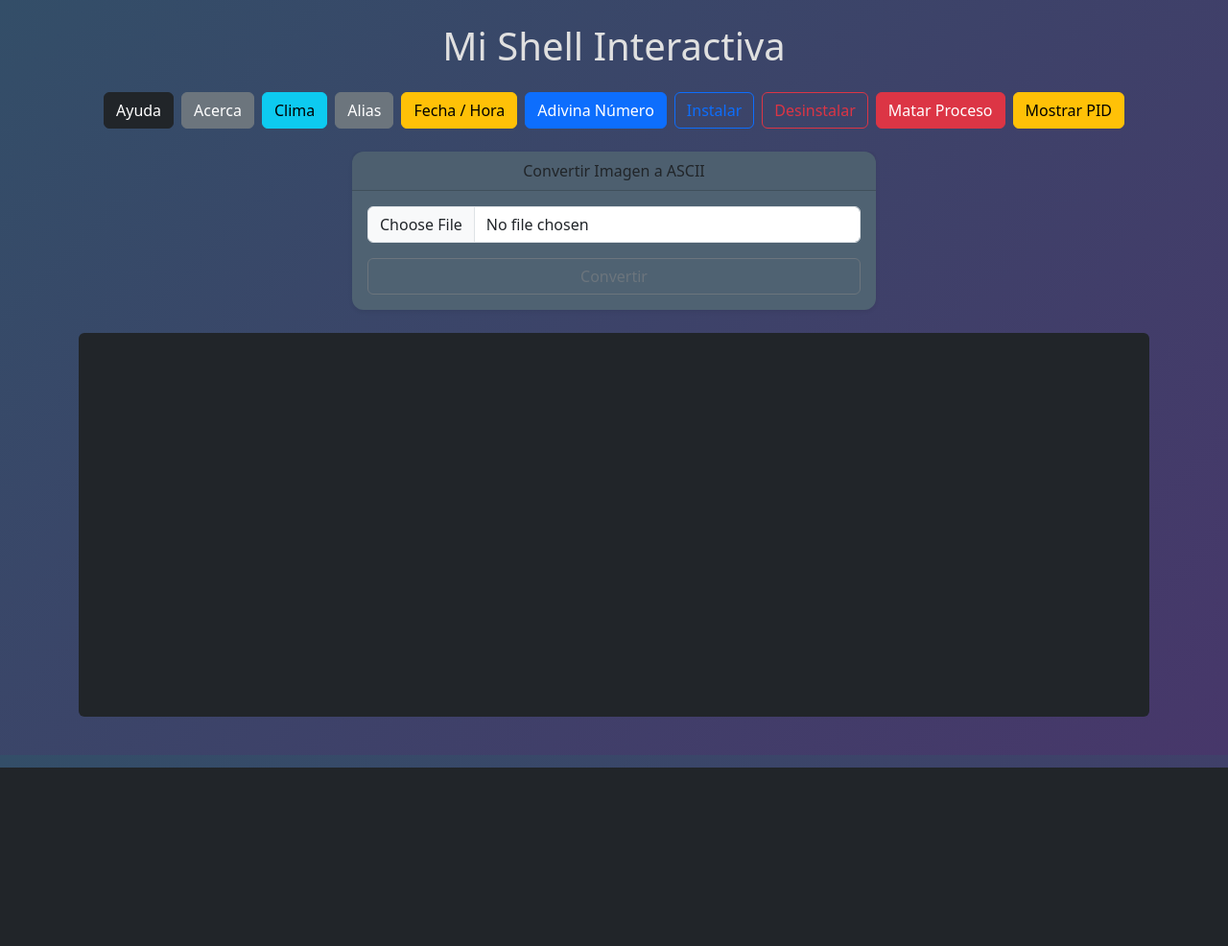
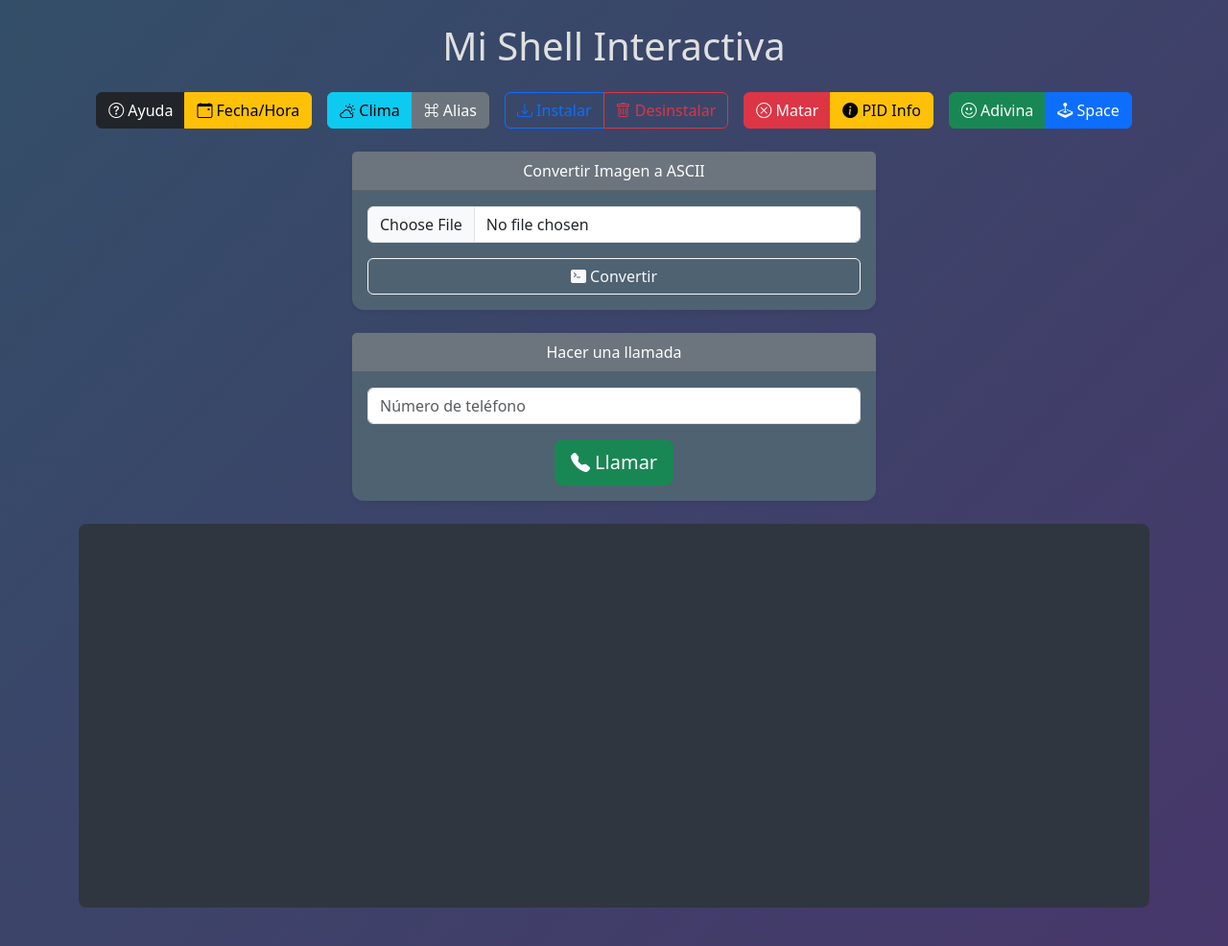
Before and after one commit to JavierGutierrezDev/MyBash, a Flask app: page / in a window 1280 px wide. Shown: the whole page at 96% size. Before the commit the page ends 800 px from the top, so only its background shows below. Run offline with Flask 3, Linux system fonts and the light colour scheme.

Commit message:
[DEVELOPED]
Todas las funciones implementadas correctamente. Primera version del proyecto terminada

```diff
--- a/miBashFlask/app.py
+++ b/miBashFlask/app.py
@@ -1,6 +1,11 @@
 from flask import Flask, request, jsonify, render_template
 import subprocess, os
 from werkzeug.utils import secure_filename
+from subprocess import check_output, CalledProcessError, run, DEVNULL, STDOUT
+from flask import send_from_directory
+import time
+import os
+
 
 app = Flask(__name__)
 app.config['UPLOAD_FOLDER'] = 'uploads'
@@ -15,6 +20,18 @@ def run_cmd():
     data = request.get_json()
     cmd  = data.get('comando')
     args = data.get('args', [])
+
+    # Ramas especiales que no devuelven texto
+    if cmd == 'make_call':
+        # Lanzamos la llamada sin capturar output
+        run(
+            ['bash', './mibash.sh', 'call'] + args,
+            stdout=DEVNULL, stderr=DEVNULL, check=True
+        )
+        return jsonify({'output': f'Llamando a {args[0]}…'})
+
+
+
     try:
         out = subprocess.check_output(
             ['bash', './mibash.sh', cmd] + args,
@@ -27,21 +44,45 @@ def run_cmd():
 
 @app.route('/ascii', methods=['POST'])
 def ascii_cmd():
-    f = request.files['image']
+    f  = request.files['image']
     fn = secure_filename(f.filename)
     path = os.path.join(app.config['UPLOAD_FOLDER'], fn)
     f.save(path)
+
     try:
+        # 1) Obtén el output ANSI
         out = subprocess.check_output(
             ['bash', './mibash.sh', 'img_to_ascii', path],
             stderr=subprocess.STDOUT,
             text=True
         )
-        return jsonify({'output': out})
+
+        # 2) Guarda en asciiArt/<nombre_timestamp>.txt
+        ascii_dir = 'asciiArt'
+        os.makedirs(ascii_dir, exist_ok=True)
+        base = os.path.splitext(fn)[0]
+        timestamp = int(time.time())
+        save_name = f"{base}_{timestamp}.txt"
+        save_path = os.path.join(ascii_dir, save_name)
+        with open(save_path, 'w') as af:
+            af.write(out)
+
+        # 3) Devuelve ANSI + nombre de fichero
+        return jsonify({
+            'output': out,
+            'file': save_name
+        })
+
     except subprocess.CalledProcessError as e:
         return jsonify({'output': e.output, 'error': True})
     finally:
         os.remove(path)
+
+# 4) Nueva ruta para servir los ficheros guardados
+@app.route('/asciiArt/<filename>')
+def serve_ascii(filename):
+    return send_from_directory('asciiArt', filename, mimetype='text/plain')
+
 
 # Nueva ruta para el juego de Adivinar Número
 @app.route('/game/guess')
--- a/miBashFlask/templates/index.html
+++ b/miBashFlask/templates/index.html
@@ -4,8 +4,13 @@
   <meta charset="utf-8">
   <meta name="viewport" content="width=device-width, initial-scale=1">
   <title>Mi Shell Interactiva</title>
+  <!-- Bootstrap 5 -->
   <link href="https://cdn.jsdelivr.net/npm/bootstrap@5.3.0/dist/css/bootstrap.min.css" rel="stylesheet">
-    <style>
+  <!-- Bootstrap Icons -->
+  <link href="https://cdn.jsdelivr.net/npm/bootstrap-icons@1.10.5/font/bootstrap-icons.css" rel="stylesheet">
+  <!-- ANSI to HTML -->
+  <script src="https://cdn.jsdelivr.net/npm/ansi_up@5"></script>
+  <style>
     /* Paleta pastel oscuro */
     body {
       background: linear-gradient(135deg, #334e68, #47376a);
@@ -15,7 +20,7 @@
       transition: transform .2s ease, box-shadow .2s ease;
     }
     .btn:hover {
-      transform: translateY(-3px);
+      transform: translateY(-2px);
       box-shadow: 0 .3rem .6rem rgba(0,0,0,0.6);
     }
     .card {
@@ -35,42 +40,100 @@
       white-space: pre-wrap;
       height: 400px;
       overflow: auto;
+      padding: 1rem;
+      font-family: monospace;
     }
-    /* Spinner color */
     .spinner-border {
       color: #a5c9ca;
     }
   </style>
 </head>
-<body class="bg-light">
-
+<body>
   <div class="container py-4">
     <h1 class="text-center mb-4">Mi Shell Interactiva</h1>
 
-    <!-- Botones de comando -->
-    <div class="row mb-4">
-      <div class="col-12 d-flex flex-wrap justify-content-center gap-2">
-        <button class="btn btn-dark" onclick="run('help')">Ayuda</button>
-        <button class="btn btn-secondary" onclick="window.location.href='/showAbout'">Acerca</button>
-        <button class="btn btn-info" onclick="promptRun('clima','Ciudad para el clima:')">Clima</button>
-        <button class="btn btn-secondary" onclick="promptRun('alias','Comando alias (ej: ls -l):')">Alias</button>
-        <button class="btn btn-warning" onclick="run('show_date')">Fecha / Hora</button>
-        <button class="btn btn-primary" onclick="window.location.href='/game/guess'">Adivina Número</button>
-        <button class="btn btn-outline-primary" onclick="promptRun('install_app','Paquete a instalar:')">Instalar</button>
-        <button class="btn btn-outline-danger" onclick="promptRun('uninstall_app','Paquete a desinstalar:')">Desinstalar</button>
-        <button class="btn btn-danger" onclick="promptRun('kill_process','PID a matar:')">Matar Proceso</button>
-        <button class="btn btn-warning" onclick="promptRun('show_pid','PID a mostrar info:')">Mostrar PID</button>
+    <!-- Toolbar agrupa botones con iconos y texto -->
+    <div class="btn-toolbar justify-content-center mb-4" role="toolbar" aria-label="Toolbar principal">
+
+      <!-- Grupo: Sistema -->
+      <div class="btn-group me-3" role="group" aria-label="Sistema">
+        <button class="btn btn-dark" onclick="run('help')">
+          <i class="bi bi-question-circle"></i> Ayuda
+        </button>
+
+        <button class="btn btn-warning" onclick="run('show_date')">
+          <i class="bi bi-calendar-event"></i> Fecha/Hora
+        </button>
       </div>
+
+      <!-- Grupo: Utilidades -->
+      <div class="btn-group me-3" role="group" aria-label="Utilidades">
+        <button class="btn btn-info" onclick="promptRun('clima','Ciudad:')">
+          <i class="bi bi-cloud-sun"></i> Clima
+        </button>
+        <button class="btn btn-secondary" onclick="promptRun('alias','Alias y args:')">
+          <i class="bi bi-command"></i> Alias
+        </button>
+      </div>
+
+      <!-- Grupo: Gestión de paquetes -->
+      <div class="btn-group me-3" role="group" aria-label="Paquetes">
+        <button class="btn btn-outline-primary" onclick="promptRun('install_app','Paquete a instalar:')">
+          <i class="bi bi-download"></i> Instalar
+        </button>
+        <button class="btn btn-outline-danger" onclick="promptRun('uninstall_app','Paquete a desinstalar:')">
+          <i class="bi bi-trash"></i> Desinstalar
+        </button>
+      </div>
+
+      <!-- Grupo: Procesos -->
+      <div class="btn-group me-3" role="group" aria-label="Procesos">
+        <button class="btn btn-danger" onclick="promptRun('kill_process','PID a matar:')">
+          <i class="bi bi-x-circle"></i> Matar
+        </button>
+        <button class="btn btn-warning" onclick="promptRun('show_pid','PID a mostrar:')">
+          <i class="bi bi-info-circle-fill"></i> PID Info
+        </button>
+      </div>
+
+      <!-- Grupo: Juegos -->
+      <div class="btn-group" role="group" aria-label="Juegos">
+        <button class="btn btn-success" onclick="window.location.href='/game/guess'">
+          <i class="bi bi-emoji-smile"></i> Adivina
+        </button>
+        <button class="btn btn-primary" data-bs-toggle="modal" data-bs-target="#modalSpace">
+          <i class="bi bi-joystick"></i> Space
+        </button>
+      </div>
+
     </div>
 
     <!-- Conversión de imagen a ASCII -->
     <div class="row mb-4">
       <div class="col-12 col-md-6 offset-md-3">
         <div class="card shadow-sm">
-          <div class="card-header text-center">Convertir Imagen a ASCII</div>
+          <div class="card-header text-center text-white bg-secondary">Convertir Imagen a ASCII</div>
           <div class="card-body text-center">
             <input id="fileInput" type="file" accept="image/*" class="form-control mb-3">
-            <button id="asciiBtn" class="btn btn-outline-secondary w-100">Convertir</button>
+            <button id="asciiBtn" class="btn btn-outline-light w-100">
+              <i class="bi bi-terminal-fill"></i> Convertir
+            </button>
+          </div>
+        </div>
+      </div>
+    </div>
+
+    <!-- Llamada con número -->
+    <div class="row mb-4">
+      <div class="col-12 col-md-6 offset-md-3">
+        <div class="card shadow-sm">
+          <div class="card-header text-center text-white bg-secondary">Hacer una llamada</div>
+          <div class="card-body text-center">
+            <input id="phoneInput" type="text" placeholder="Número de teléfono"
+                   class="form-control mb-3">
+            <button id="callBtn" class="btn btn-success btn-lg">
+              <i id="phoneIcon" class="bi bi-telephone-fill"></i> Llamar
+            </button>
           </div>
         </div>
       </div>
@@ -84,23 +147,22 @@
     <!-- Área de salida -->
     <div class="row">
       <div class="col">
-        <pre id="output"
-             class="bg-dark text-white p-3 rounded"
-             style="height:400px; overflow:auto; white-space: pre-wrap;"></pre>
+        <pre id="output"></pre>
       </div>
     </div>
+
   </div>
 
   <!-- Modal Space Invaders -->
   <div class="modal fade" id="modalSpace" tabindex="-1" aria-labelledby="modalSpaceLabel" aria-hidden="true">
     <div class="modal-dialog modal-dialog-centered">
-      <div class="modal-content">
-        <div class="modal-header">
-          <h5 class="modal-title" id="modalSpaceLabel">Space Invaders</h5>
-          <button type="button" class="btn-close" data-bs-dismiss="modal"></button>
+      <div class="modal-content bg-dark text-white">
+        <div class="modal-header border-0">
+          <h5 class="modal-title" id="modalSpaceLabel"><i class="bi bi-joystick"></i> Space Invaders</h5>
+          <button type="button" class="btn-close btn-close-white" data-bs-dismiss="modal"></button>
         </div>
         <div class="modal-body">
-          <p>Para jugar Space Invaders en tu terminal:</p>
+          <p>Para jugar en tu terminal:</p>
           <pre>ninvaders</pre>
         </div>
       </div>
@@ -109,12 +171,10 @@
 
   <!-- Bootstrap JS -->
   <script src="https://cdn.jsdelivr.net/npm/bootstrap@5.3.0/dist/js/bootstrap.bundle.min.js"></script>
-
   <script>
     function showSpinner(on) {
       document.getElementById('spinner').classList.toggle('d-none', !on);
     }
-
     function run(cmd, args = []) {
       showSpinner(true);
       document.getElementById('output').textContent = '';
@@ -131,37 +191,44 @@
       })
       .catch(err => {
         showSpinner(false);
-        console.error(cmd, err);
         document.getElementById('output').textContent = 'Error: ' + err;
       });
     }
-
-    function promptRun(cmd, message) {
-      const val = prompt(message);
-      if (!val && message.indexOf('(no hace falta')===-1) return;
-      const args = val ? val.trim().split(/\s+/) : [];
-      run(cmd, args);
+    function promptRun(cmd, msg) {
+      const val = prompt(msg);
+      if (!val) return;
+      run(cmd, val.trim().split(/\s+/));
     }
-
     document.getElementById('asciiBtn').addEventListener('click', () => {
       const file = document.getElementById('fileInput').files[0];
-      if (!file) return alert('Selecciona una imagen primero.');
+      if (!file) return alert('Selecciona una imagen.');
       showSpinner(true);
-      const form = new FormData();
-      form.append('image', file);
+      const form = new FormData(); form.append('image', file);
       fetch('/ascii', { method: 'POST', body: form })
         .then(r => r.json())
         .then(data => {
           showSpinner(false);
-          console.log('ascii', data.output);
-          document.getElementById('output').textContent = data.output;
+          const ansi_up = new AnsiUp();
+          document.getElementById('output').innerHTML = ansi_up.ansi_to_html(data.output);
+          const link = document.createElement('a');
+          link.href = '/asciiArt/' + data.file;
+          link.textContent = 'Ver/Descargar ASCII art';
+          link.className = 'd-block mt-2 text-info';
+          document.getElementById('output').appendChild(link);
         })
-        .catch(err => {
-          showSpinner(false);
-          console.error('ascii', err);
-          document.getElementById('output').textContent = 'Error: ' + err;
-        });
+        .catch(err => { showSpinner(false); document.getElementById('output').textContent = 'Error: '+err; });
     });
+document.getElementById('callBtn').addEventListener('click', () => {
+  const num = document.getElementById('phoneInput').value.trim();
+  if (!num) {
+    alert('Introduce un número de teléfono.');
+    return;
+  }
+  showSpinner(true);
+  run('make_call', [num]);
+});
+
+
   </script>
 </body>
 </html>
```
Also changed, not shown: miBashFlask/asciiArt/IMG_3231_1745875403.txt (added, +33 -0 lines), 2 other files.
